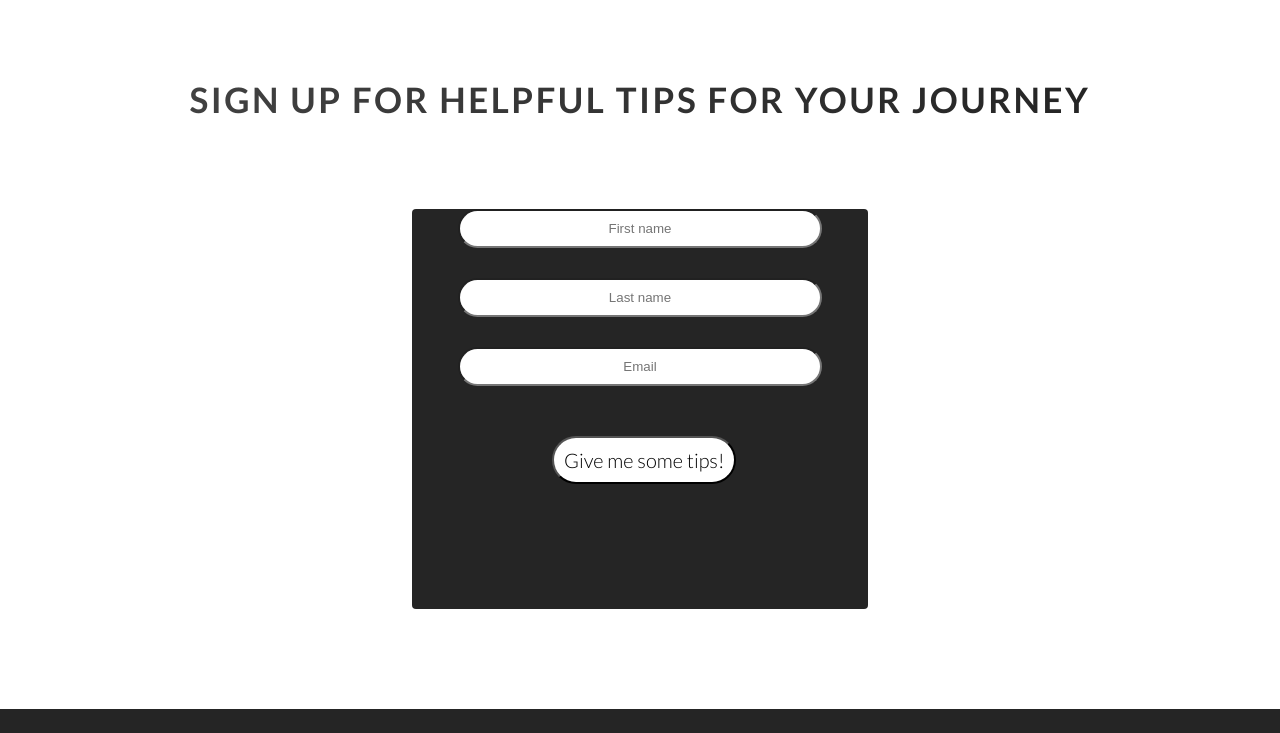
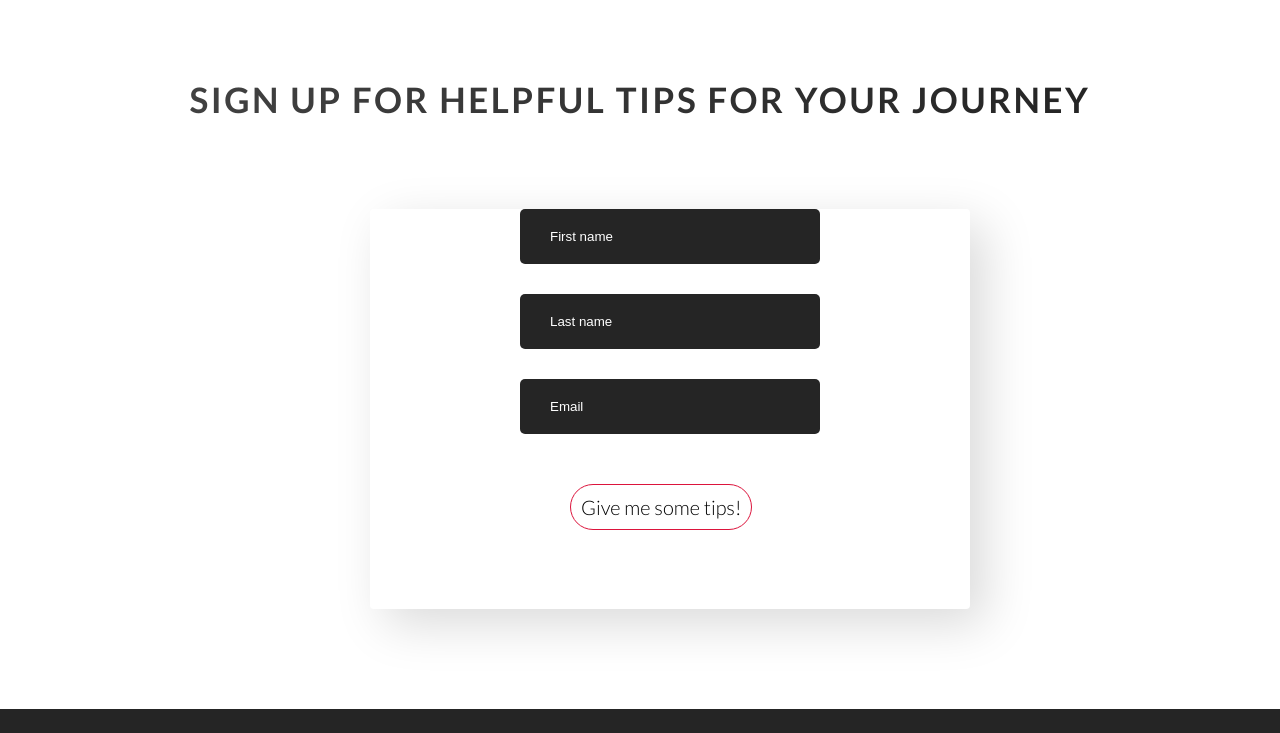
Before and after one commit to karisakib/prometheus, a website: page index.html in a window 1280 px wide. Shown: the part 3718-4451 px from the top of the page. Drawn offline with Linux system fonts and the light colour scheme.

Commit message:
fixed form

```diff
--- a/sass/components/_features.scss
+++ b/sass/components/_features.scss
@@ -2,7 +2,7 @@
 
     &__items-box {
         background-color: rgba($color: #fff, $alpha: 0.8);
-
+        box-shadow: 15px 15px 5px $shadow;
         border-radius: 3px;
         transition: all .2s;
 
--- a/sass/components/_form.scss
+++ b/sass/components/_form.scss
@@ -1,33 +1,41 @@
 .form {
 
     &__group {
-        background-color: $secondary-dark;
+
         height: 40rem;
-        width: 40%;
-        margin-left: 30%;
+        width: 60rem;
+        margin-left: 30rem;
         margin-top: 8rem;
         border-radius: 4px;
+        box-shadow: 15px 15px 50px $shadow;
+
 
         &-items {
             margin-top: 2rem;
         }
 
         &-btn {
-            margin-left: 14rem;
+            margin-left: 20rem;
+
         }
     }
 
+
     &__input {
+        background-color: $secondary-dark;
+        color: $white;
         outline: none;
         display: block;
-        border-radius: 50px;
-        width: 80%;
-        margin-left: 10%;
+        border-radius: 5px;
+        border: none;
+        width: 30rem;
+        margin-left: 15rem;
         margin-top: 3rem;
-        padding: 1rem 2rem;
+        padding: 2rem 3rem;
 
         &::placeholder {
-            text-align: center;
+            // text-align: center;
+            color: $white;
         }
     }
 
@@ -39,9 +47,9 @@
         background-color: $white;
         border-radius: 50px;
 
+        border: 1px solid crimson;
         margin-top: 5rem;
 
     }
 
-
 }
```
Also changed, not shown: css/style.css.
